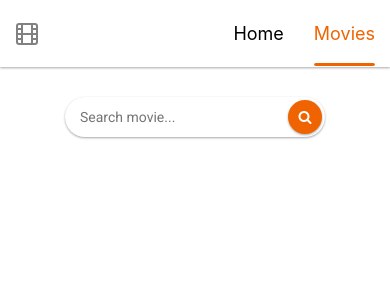
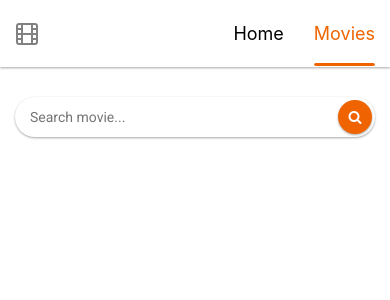
Before and after one commit to kovalhood/goit-react-hw-05-movies, a React (Create React App) app: page /goit-react-hw-05-movies/movies in a window 390 px wide. Shown: the top 300 px of the page. Built offline with nearby package versions, Linux system fonts and the light colour scheme.

Commit message:
Search_Field_Optimization

```diff
--- a/src/components/MoviesPage/SearchField/SearchField.module.css
+++ b/src/components/MoviesPage/SearchField/SearchField.module.css
@@ -1,20 +1,27 @@
-.searchbar{
-    display: flex;
-    justify-content: center;
-    align-items: center;
-    padding: 20px 0;
-    background-color: #1565c0;
-    z-index: 100;
-}
-
 .form{
     position: relative;
     margin-bottom: 30px;
 }
 
+@media screen and (max-width: 767px) {
+    .form{
+        width: 100%;
+        max-width: 500px;
+    }
+
+    .form:hover>.input,
+    .form:focus>.input {
+        box-shadow: 0 3px 6px rgba(0, 0, 0, 0.16), 0 3px 6px rgba(0, 0, 0, 0.23);
+    }
+
+    .input:focus {
+        box-shadow: 0 3px 6px rgba(0, 0, 0, 0.16), 0 3px 6px rgba(0, 0, 0, 0.23);
+    }
+}
+
 .input{
     font-family: Roboto;
-    width: 260px;
+    width: 100%;
     height: 40px;
     line-height: 40px;
     padding-left: 15px;
@@ -27,6 +34,11 @@
         width 0.3s cubic-bezier(0.25, 0.8, 0.25, 1);
 }
 
+@media screen and (min-width: 768px) {
+    .input{
+        width: 260px;
+    }
+
     .form:hover>.input,
     .form:focus>.input {
         width: 300px;
@@ -36,6 +48,7 @@
     .input:focus {
         width: 300px;
         box-shadow: 0 3px 6px rgba(0, 0, 0, 0.16), 0 3px 6px rgba(0, 0, 0, 0.23);
+    }
 }
 
 .button {
```
Lines whose indentation alone changed are shown as unchanged.
